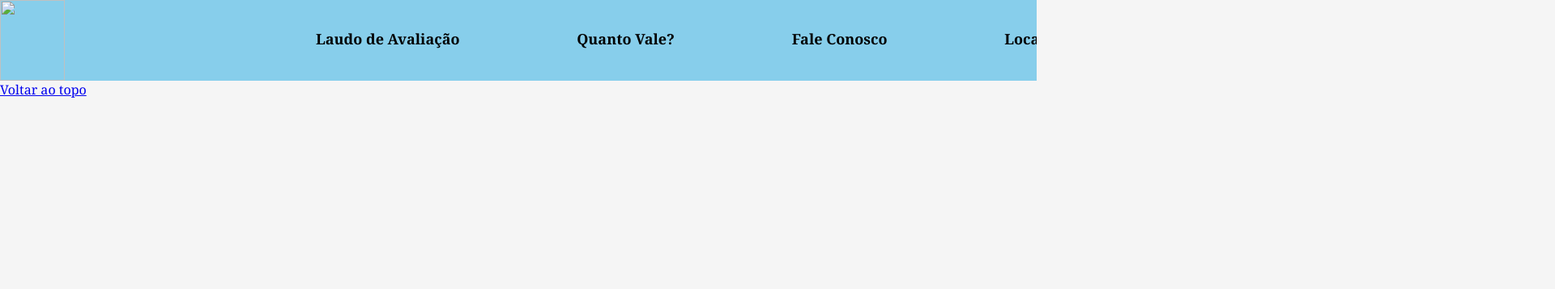
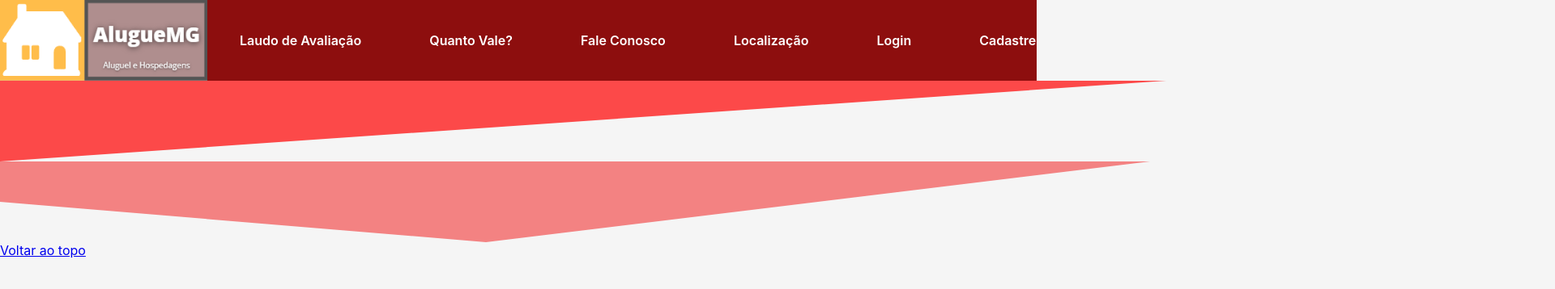
Before and after one commit to NatanGabrielOliveira/tcc-2021, a plain HTML site: page index.html in a window 1280 px wide. Shown: the top 358 px of the page at 81% size, 1920 px wide, since content can reach past the window. Drawn offline with Linux system fonts and the light colour scheme.

Commit message:
navbar quase feita

```diff
--- a/index.html
+++ b/index.html
@@ -15,9 +15,13 @@
          <li><a class="cresce"   href="ChecarValor.html">Quanto Vale?</a></li>
          <li><a class="cresce"  href="Fale.html">Fale Conosco</a></li>
          <li><a class="cresce"  href="Localização.html">Localização </a></li>
+         <li><a class="cresce"  href="login.html">Login</a></li>
+         <li><a class="cresce"  href="cadastra-se.html">Cadastre-se </a></li>
         </ul>
       </nav>
     </header>
+    <div class="triangulo"></div>
+    <div class="triangulo1"></div>
     <main class="main">
 
     </main>
--- a/style.css
+++ b/style.css
@@ -2,20 +2,20 @@
     box-sizing: border-box;
   }
   body{
-    font-family: Cambria, Cochin, Georgia, Times, 'Times New Roman', serif;
+    font-family: -apple-system, BlinkMacSystemFont, 'Segoe UI', Roboto, Oxygen, Ubuntu, Cantarell, 'Open Sans', 'Helvetica Neue', sans-serif;
     background-color: whitesmoke;
     margin: 0px;
   }
 
   .logo{
-    background-color: skyblue;
+    background-color: #8D0E0E;
     color: #EEEBAA;
     padding: 0px;
     overflow: hidden;
   }
   .logo img{
     margin: 0px;
-    width: 25%;
+    width: 20%;
     float: left;
   }
   .meu-nav {
@@ -25,16 +25,32 @@
   .logo ul{
     width: max-content;
     list-style-type: none;
-    font-size: large;
+    font-size: medium;
     font-weight: 600;
     padding: 0;
-    margin: 2em auto 0;
+    margin: 2.5em 0em 0;
   }
   .logo ul li{
     display: inline;
-    margin: 0px 70px;
+    margin: 0px 40px;
   }
   .logo ul li a{
     text-decoration: none;
-    color:black;
+    color: white;
   }
+.triangulo{
+  width: 0;
+  height: 0;
+  border-left: 1440px solid transparent;
+  border-right: 0px solid transparent;
+  border-top: 100px solid rgba(255, 0, 0, 0.7);
+  z-index: -2;
+  transform: matrix(-1, 0, 0, 1, 0, 0);
+}
+  .triangulo1{
+    border-left: 2020px solid transparent;
+    border-right: 0px solid transparent;
+    border-top: 100px solid rgba(243, 82, 82, 0.7);
+    z-index: -1;
+    transform: matrix(-1, 0, 12, 1, 0, 0);
+  }
```
Also changed, not shown: login.html (added), logo.png (added), 1 other file.
